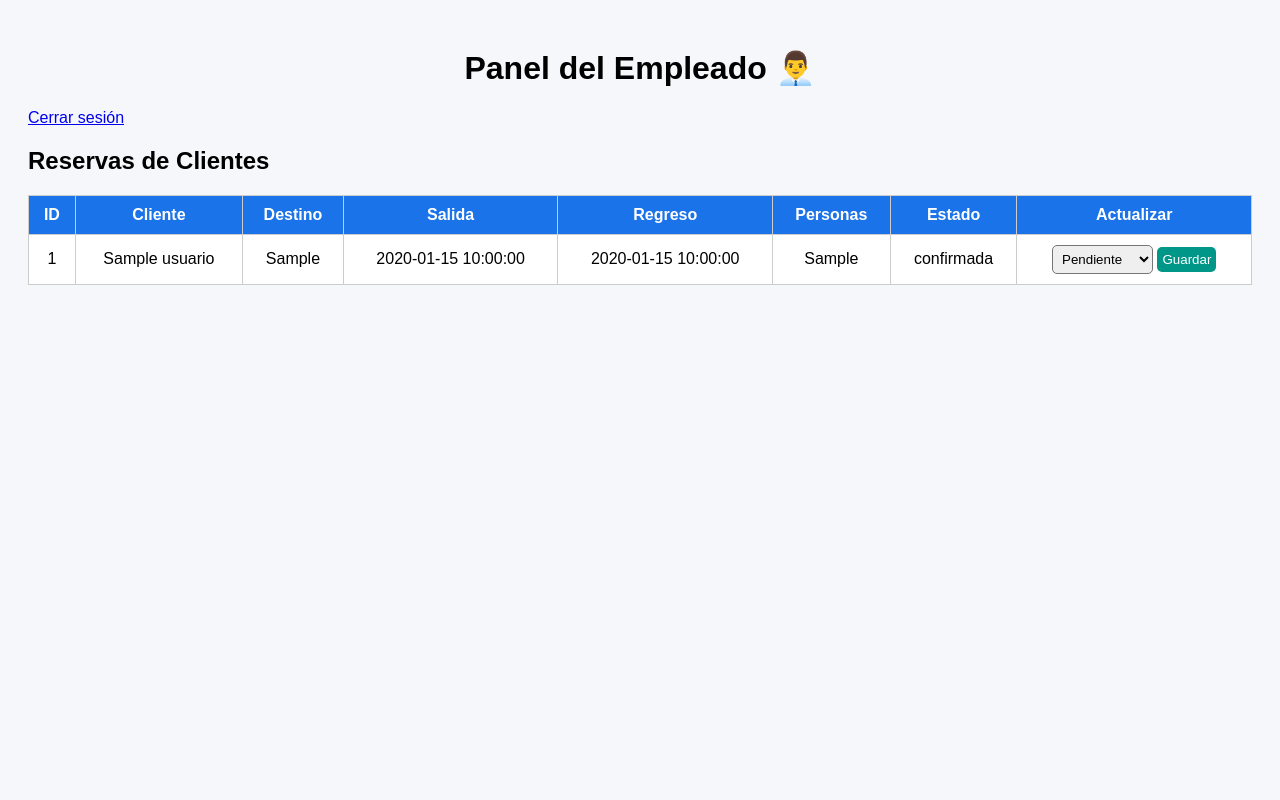
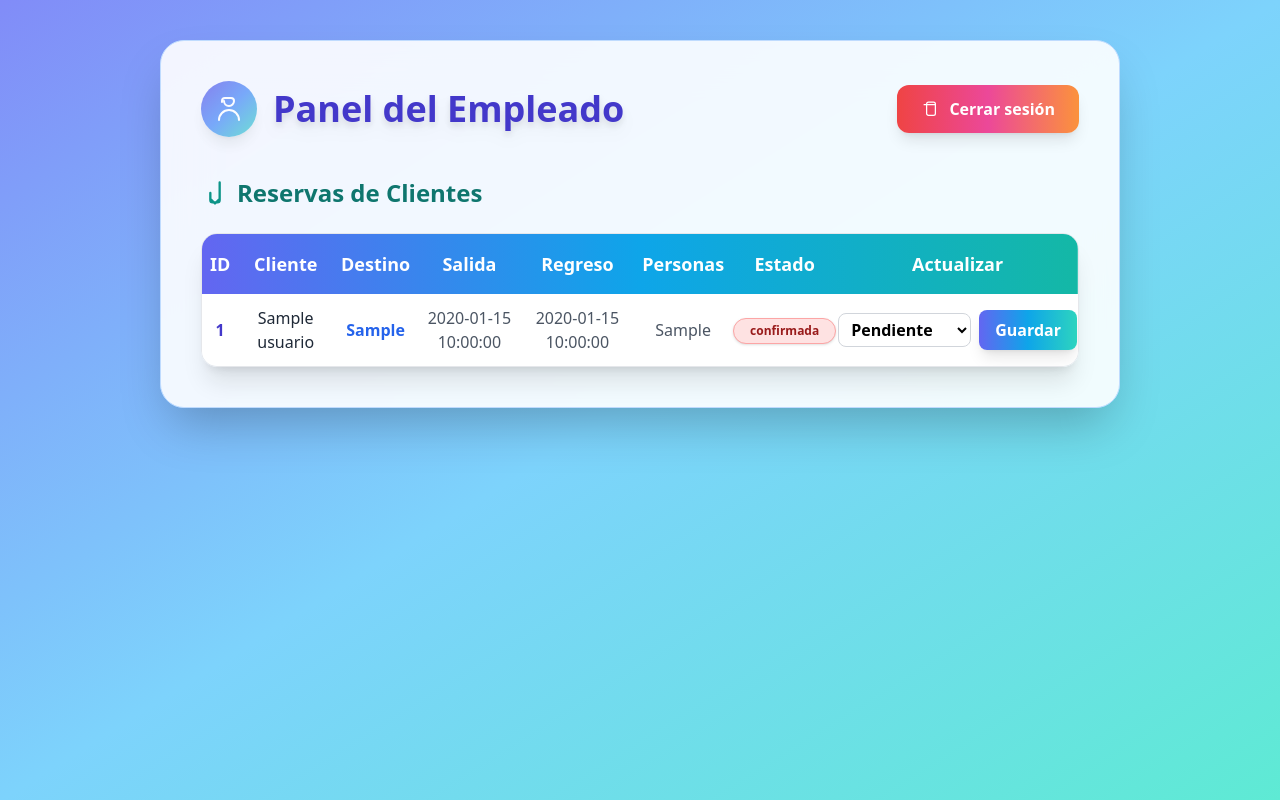
Before and after one commit to AndersonRobles21/Proyecto-Leonardo, a PHP site: page /empleado_dashboard.php in a window 1280 px wide. Run offline with PHP 8.4, Linux system fonts and the light colour scheme; the visitor is signed in with stand-in values (Sample User, id 1); tables that the repository leaves empty or names only in its code hold one stand-in row (values such as "Sample post"); some libraries are stand-ins or nearby versions.

Commit message:
Refactor empleado_dashboard with Tailwind CSS
Updated the message for reservation status change and replaced inline styles with Tailwind CSS classes for improved styling.

```diff
--- a/views/empleado/empleado_dashboard.php
+++ b/views/empleado/empleado_dashboard.php
@@ -1,7 +1,6 @@
 <?php
 session_start();
 include("../../models/conexion.php");
-
 
 // Validar rol de empleado
 if (!isset($_SESSION['rol']) || $_SESSION['rol'] != 2) {
@@ -18,7 +17,7 @@ if ($_SERVER["REQUEST_METHOD"] == "POST" && isset($_POST['id_reserva'])) {
 
     $sql = "UPDATE reservas SET estado = '$estado' WHERE id_reserva = '$id_reserva'";
     if (mysqli_query($conn, $sql)) {
-        $mensaje = "✅ Estado de reserva actualizado correctamente.";
+        $mensaje = "✅ Estado de la reserva actualizado correctamente.";
     } else {
         $mensaje = "❌ Error al actualizar: " . mysqli_error($conn);
     }
@@ -39,57 +38,98 @@ $reservas = mysqli_query($conn, "
 <head>
     <meta charset="UTF-8">
     <title>Panel del Empleado</title>
-    <style>
-        body { font-family: Arial; background: #f5f7fa; padding: 20px; }
-        h1 { text-align: center; }
-        table { width: 100%; border-collapse: collapse; background: #fff; }
-        th, td { padding: 10px; border: 1px solid #ccc; text-align: center; }
-        th { background: #1a73e8; color: white; }
-        select, button { padding: 5px; border-radius: 5px; }
-        button { background: #009688; color: white; border: none; cursor: pointer; }
-        button:hover { background: #00796b; }
-        .mensaje { text-align:center; color:green; }
-    </style>
+    <script src="https://cdn.tailwindcss.com"></script>
 </head>
-<body>
-    <h1>Panel del Empleado 👨‍💼</h1>
-    <a href="../../controllers/logout.php" class="text-red-600 font-bold hover:underline">Cerrar sesión</a>
-    <?php if ($mensaje) echo "<p class='mensaje'>$mensaje</p>"; ?>
+<body class="min-h-screen bg-gradient-to-br from-indigo-400 via-sky-300 to-teal-300 flex flex-col items-center py-10">
 
-    <h2>Reservas de Clientes</h2>
-    <table>
+    <!-- Contenedor principal -->
+    <div class="w-[95%] md:w-4/5 lg:w-3/4 bg-white/90 backdrop-blur-xl shadow-2xl rounded-3xl p-10 border border-blue-200 transition-all duration-500">
+
+        <!-- Encabezado -->
+        <div class="flex flex-col md:flex-row justify-between items-center gap-4 mb-10">
+            <div class="flex items-center gap-4">
+                <div class="w-14 h-14 bg-gradient-to-br from-indigo-600 via-blue-500 to-teal-400 rounded-full flex items-center justify-center shadow-lg animate-pulse">
+                    <svg xmlns="http://www.w3.org/2000/svg" class="w-8 h-8 text-white" fill="none" viewBox="0 0 24 24" stroke="currentColor">
+                        <path stroke-linecap="round" stroke-linejoin="round" stroke-width="1.5" d="M15.75 6a3.75 3.75 0 11-7.5 0m7.5 0a3.75 3.75 0 11-7.5 0m7.5 0V6a2.25 2.25 0 00-2.25-2.25H9A2.25 2.25 0 006.75 6v.75M4.5 20.25a7.5 7.5 0 1115 0" />
+                    </svg>
+                </div>
+                <h1 class="text-4xl font-extrabold text-indigo-700 drop-shadow-lg">Panel del Empleado</h1>
+            </div>
+            <a href="../../controllers/logout.php"
+                class="bg-gradient-to-r from-red-500 via-pink-500 to-orange-400 hover:scale-105 transition-transform text-white font-bold py-3 px-6 rounded-xl shadow-lg flex items-center gap-2">
+                <svg xmlns="http://www.w3.org/2000/svg" fill="none" viewBox="0 0 24 24" stroke-width="1.5" stroke="white" class="w-5 h-5">
+                    <path stroke-linecap="round" stroke-linejoin="round" d="M17.25 6.75V6A2.25 2.25 0 0015 3.75H9A2.25 2.25 0 006.75 6v.75m10.5 0v10.5A2.25 2.25 0 0115 19.5H9a2.25 2.25 0 01-2.25-2.25V6.75m10.5 0h-13.5" />
+                </svg>
+                Cerrar sesión
+            </a>
+        </div>
+
+        <!-- Mensaje -->
+        <?php if ($mensaje): ?>
+            <div class="text-center text-green-700 font-semibold text-lg mb-6 animate-pulse">
+                <?= $mensaje; ?>
+            </div>
+        <?php endif; ?>
+
+        <!-- Tabla de reservas -->
+        <h2 class="text-2xl font-bold text-teal-700 mb-6 flex items-center gap-2">
+            <svg xmlns="http://www.w3.org/2000/svg" class="h-7 w-7 text-teal-600" fill="none" viewBox="0 0 24 24" stroke="currentColor">
+                <path stroke-linecap="round" stroke-linejoin="round" stroke-width="2" d="M8 17l4 4 4-4m0-5V3m-8 9v6a2 2 0 002 2h4a2 2 0 002-2v-6" />
+            </svg>
+            Reservas de Clientes
+        </h2>
+
+        <div class="overflow-x-auto rounded-2xl border border-gray-200 shadow-xl">
+            <table class="w-full text-center">
+                <thead class="bg-gradient-to-r from-indigo-500 via-sky-500 to-teal-500 text-white text-lg">
                     <tr>
-            <th>ID</th>
-            <th>Cliente</th>
-            <th>Destino</th>
-            <th>Salida</th>
-            <th>Regreso</th>
-            <th>Personas</th>
-            <th>Estado</th>
-            <th>Actualizar</th>
+                        <th class="py-4 px-2 font-semibold">ID</th>
+                        <th class="py-4 px-2 font-semibold">Cliente</th>
+                        <th class="py-4 px-2 font-semibold">Destino</th>
+                        <th class="py-4 px-2 font-semibold">Salida</th>
+                        <th class="py-4 px-2 font-semibold">Regreso</th>
+                        <th class="py-4 px-2 font-semibold">Personas</th>
+                        <th class="py-4 px-2 font-semibold">Estado</th>
+                        <th class="py-4 px-2 font-semibold">Actualizar</th>
                     </tr>
+                </thead>
+                <tbody class="bg-white divide-y divide-gray-100">
                 <?php while($r = mysqli_fetch_assoc($reservas)) { ?>
-        <tr>
-            <td><?= $r['id_reserva']; ?></td>
-            <td><?= $r['cliente']; ?></td>
-            <td><?= $r['destino']; ?></td>
-            <td><?= $r['fecha_salida']; ?></td>
-            <td><?= $r['fecha_regreso']; ?></td>
-            <td><?= $r['cantidad_personas']; ?></td>
-            <td><?= $r['estado']; ?></td>
-            <td>
-                <form method="POST" action="">
+                    <tr class="hover:bg-indigo-50 transition duration-200">
+                        <td class="py-3 font-bold text-indigo-700"><?= $r['id_reserva']; ?></td>
+                        <td class="py-3 text-gray-800"><?= $r['cliente']; ?></td>
+                        <td class="py-3 text-blue-600 font-semibold"><?= $r['destino']; ?></td>
+                        <td class="py-3 text-gray-600"><?= $r['fecha_salida']; ?></td>
+                        <td class="py-3 text-gray-600"><?= $r['fecha_regreso']; ?></td>
+                        <td class="py-3 text-gray-600"><?= $r['cantidad_personas']; ?></td>
+                        <td class="py-3">
+                            <span class="inline-flex items-center gap-2 px-4 py-1 rounded-full font-bold text-xs shadow
+                                <?php
+                                    if ($r['estado'] == 'Pendiente') echo 'bg-yellow-100 text-yellow-800 border border-yellow-300';
+                                    elseif ($r['estado'] == 'Confirmada') echo 'bg-green-100 text-green-800 border border-green-300';
+                                    else echo 'bg-red-100 text-red-800 border border-red-300';
+                                ?>">
+                                <?= $r['estado']; ?>
+                            </span>
+                        </td>
+                        <td class="py-3">
+                            <form method="POST" action="" class="flex items-center justify-center gap-2">
                                 <input type="hidden" name="id_reserva" value="<?= $r['id_reserva']; ?>">
-                    <select name="estado">
+                                <select name="estado" class="border border-gray-300 rounded-lg px-2 py-1 bg-white font-semibold focus:ring-2 focus:ring-indigo-400">
                                     <option <?= $r['estado']=="Pendiente"?"selected":""; ?>>Pendiente</option>
                                     <option <?= $r['estado']=="Confirmada"?"selected":""; ?>>Confirmada</option>
                                     <option <?= $r['estado']=="Cancelada"?"selected":""; ?>>Cancelada</option>
                                 </select>
-                    <button type="submit">Guardar</button>
+                                <button type="submit" class="bg-gradient-to-r from-indigo-500 via-sky-500 to-teal-400 hover:scale-105 transition-transform text-white font-bold px-4 py-2 rounded-lg shadow-lg">
+                                    Guardar
+                                </button>
                             </form>
                         </td>
                     </tr>
                 <?php } ?>
+                </tbody>
             </table>
+        </div>
+    </div>
 </body>
 </html>
```
Lines whose indentation alone changed are shown as unchanged.
